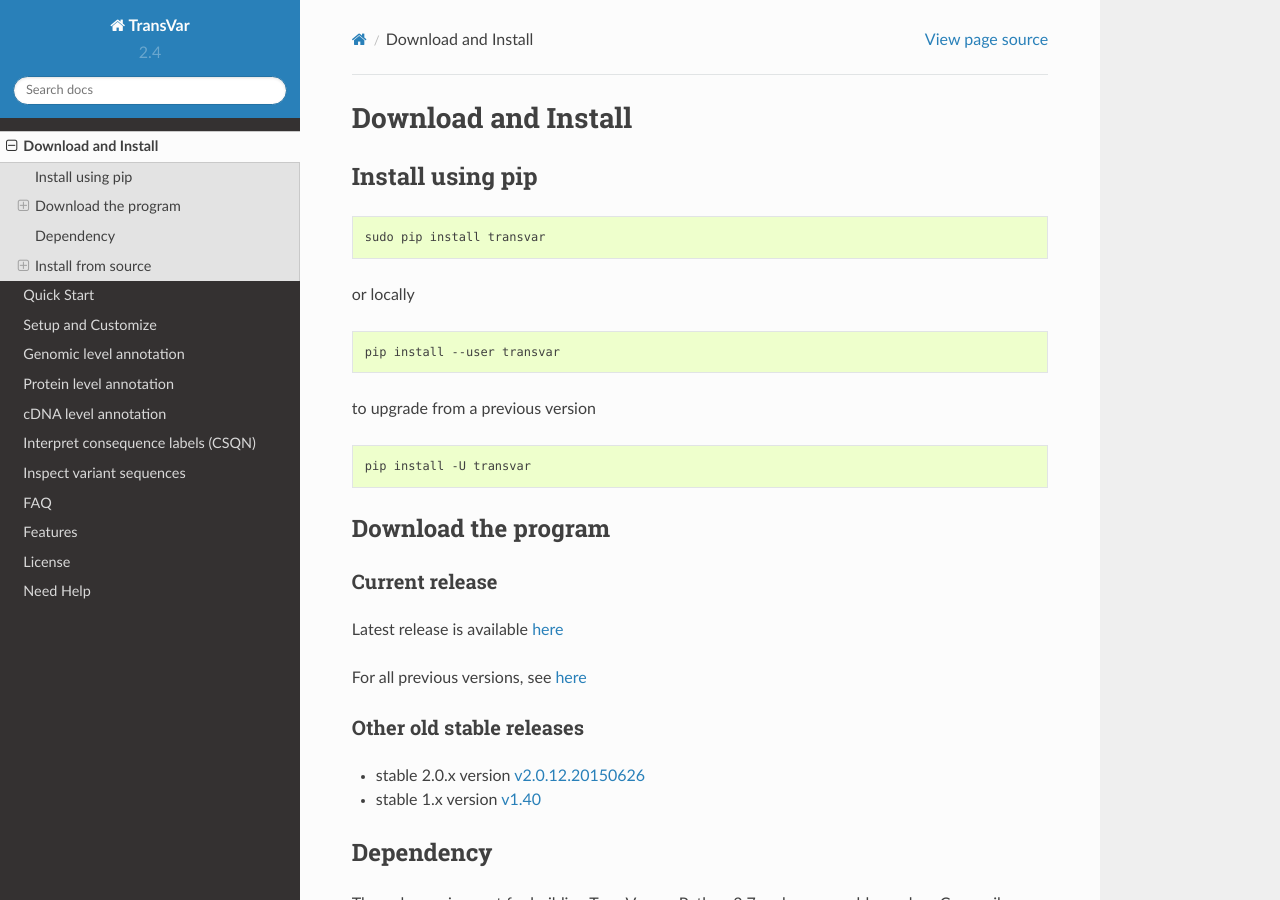
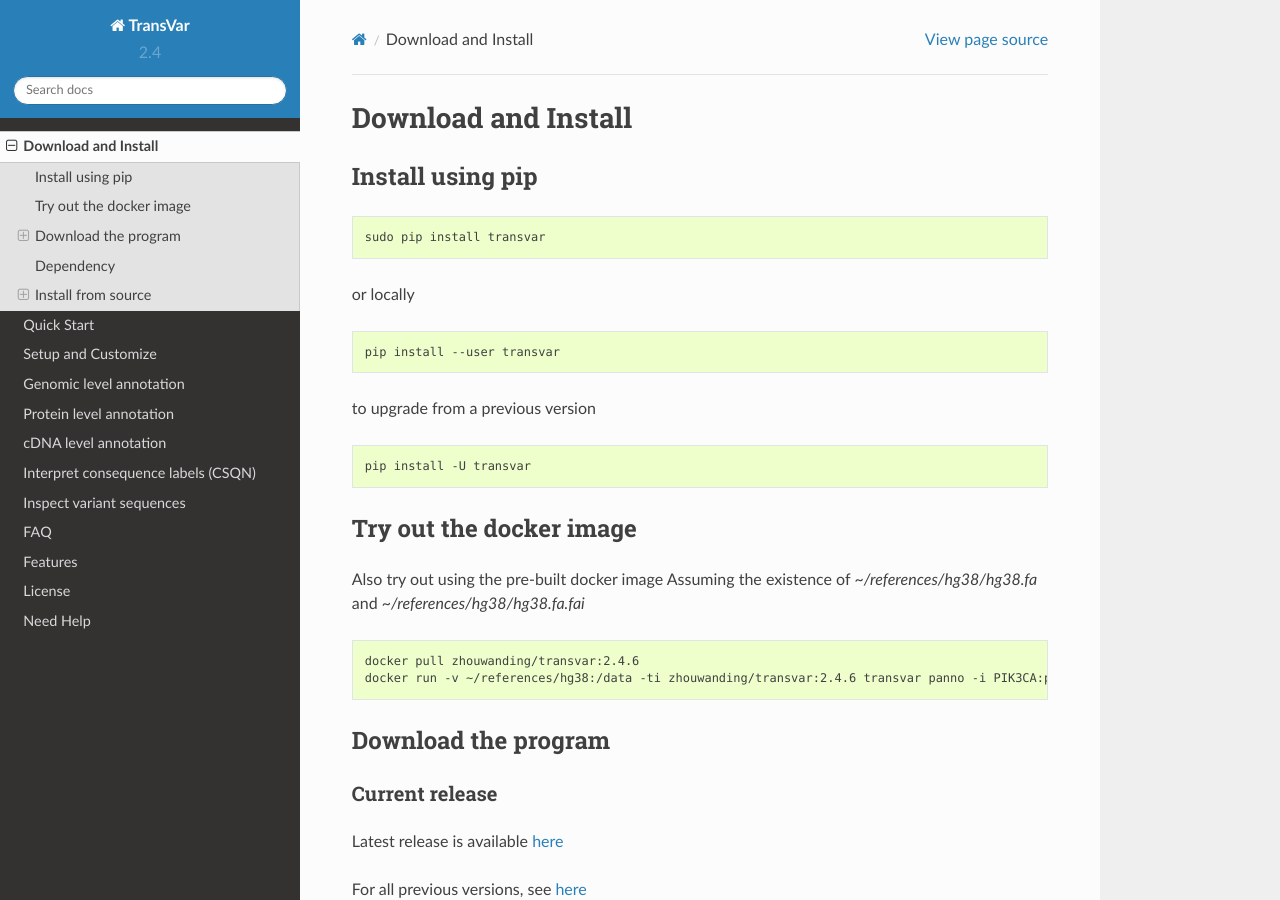
Before and after one commit to zwdzwd/transvar, a Sphinx documentation site: the page built from docs/source/download_and_install.rst, in a window 1280 px wide and 900 px high. Built offline with Sphinx 7.4.7 and the Read the Docs theme 2.0.0, drawn with Linux system fonts in a browser that asks for light colours; pages that are not in the unit, such as notebooks, are missing from menus.

Commit message:
update to documentation

```diff
--- a/docs/source/download_and_install.rst
+++ b/docs/source/download_and_install.rst
@@ -23,6 +23,16 @@
 .. code:: bash
 
    pip install -U transvar
+
+Try out the docker image
+#########################
+Also try out using the pre-built docker image
+Assuming the existence of `~/references/hg38/hg38.fa` and `~/references/hg38/hg38.fa.fai`
+
+.. code:: bash
+
+	docker pull zhouwanding/transvar:2.4.6
+	docker run -v ~/references/hg38:/data -ti zhouwanding/transvar:2.4.6 transvar panno -i PIK3CA:p.E545K --ensembl --reference /data/hg38.fa
 
 
 Download the program
```
